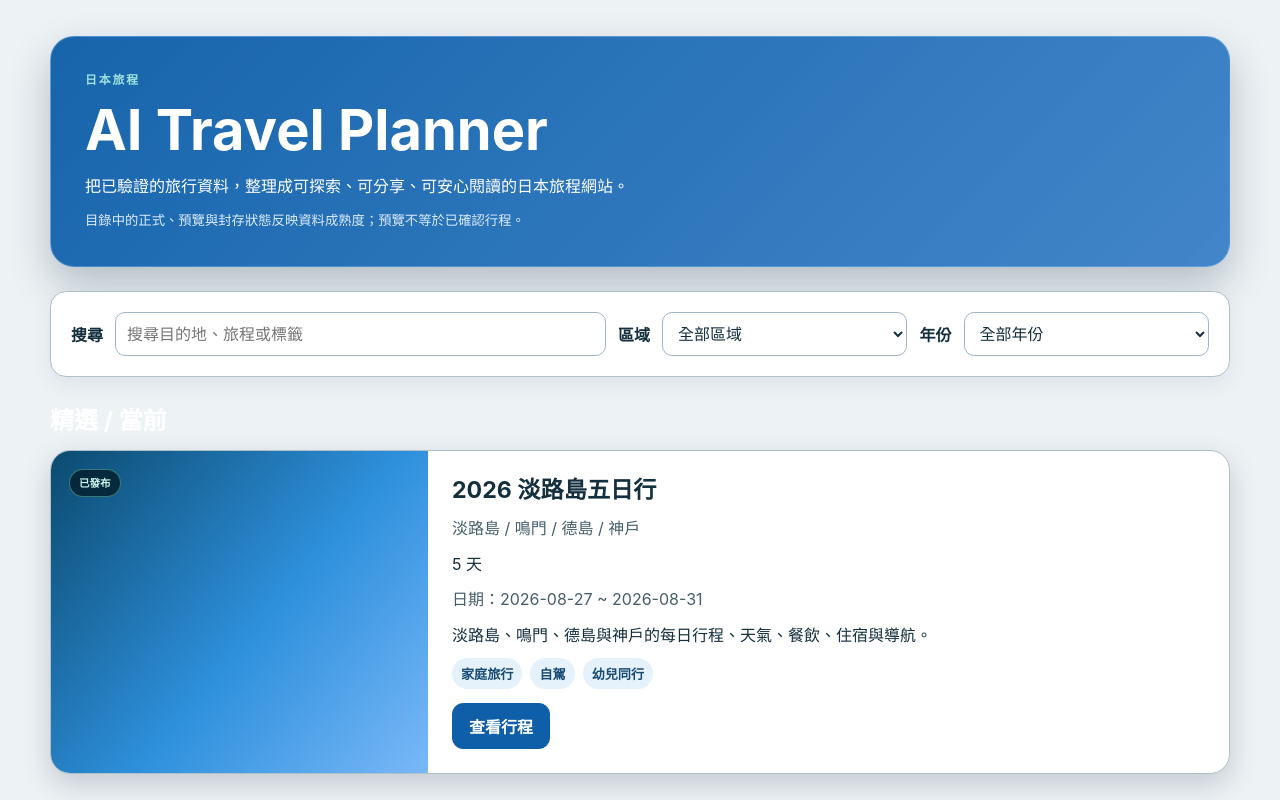
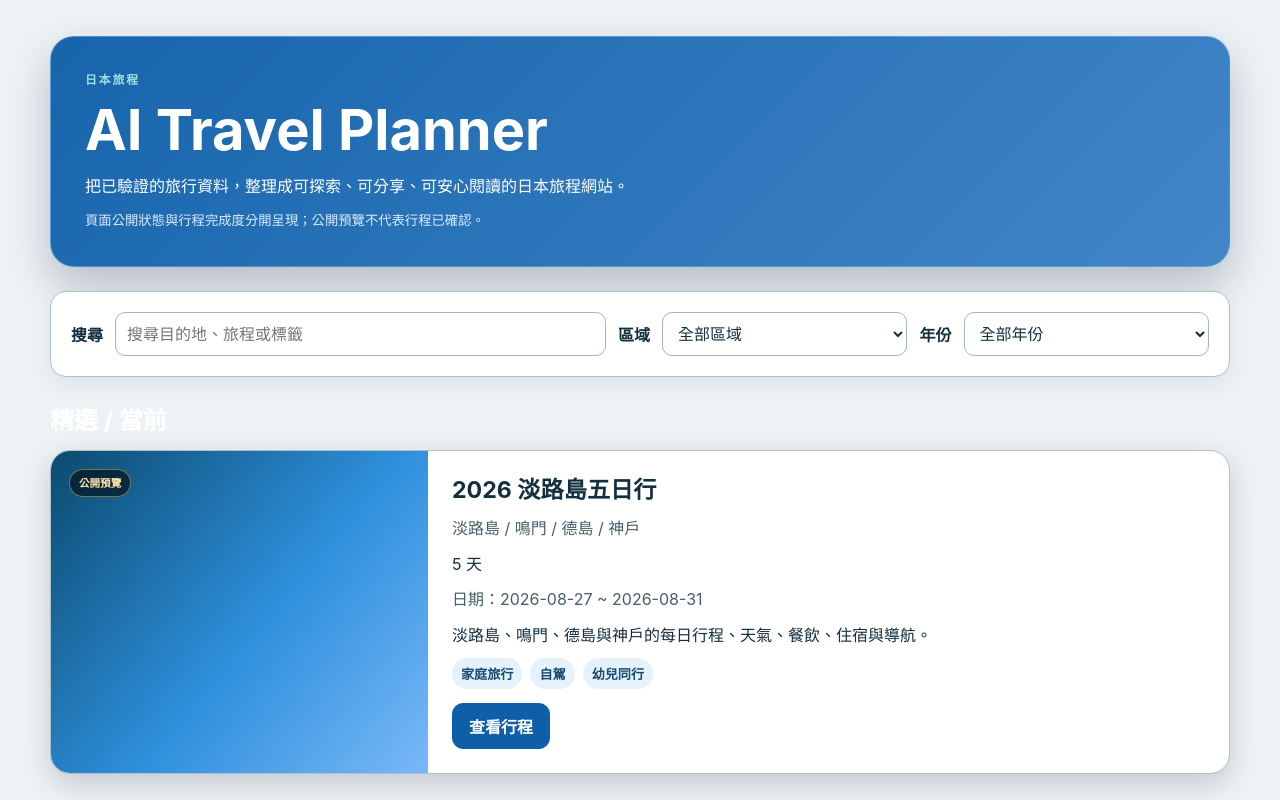
Before and after one commit to JackyTsai70113/ai-travel-planner, a React (Vite) app in the folder web/: page / in a window 1280 px wide. Shown: the top 800 px of the page. Built offline with nearby package versions, Linux system fonts and the light colour scheme.

Commit message:
fix: clarify published preview itinerary status

```diff
--- a/web/src/features/trip-catalog/TripCatalogPage.tsx
+++ b/web/src/features/trip-catalog/TripCatalogPage.tsx
@@ -45,13 +45,15 @@ function filterItems(items: TripCatalogEntry[], filters: FilterState): TripCatal
   })
 }
 
-function statusText(status: string): string {
+function statusText(status: string, readiness: string): string {
+  if (status === 'published' && readiness !== 'ready') return '公開預覽'
   if (status === 'published') return '已發布'
   if (status === 'preview') return '預覽'
   return '封存'
 }
 
-function statusClass(status: string): string {
+function statusClass(status: string, readiness: string): string {
+  if (status === 'published' && readiness !== 'ready') return 'status-pill status-preview'
   if (status === 'published') return 'status-pill status-published'
   if (status === 'preview') return 'status-pill status-preview'
   return 'status-pill status-archived'
@@ -74,7 +76,7 @@ function renderCard(item: TripCatalogEntry, setRoute: RouteSetter) {
   return (
     <article className="trip-card" key={item.slug}>
       <div className="trip-card-media" style={{ background }}>
-        <span className={statusClass(item.status)}>{statusText(item.status)}</span>
+        <span className={statusClass(item.status, item.readiness)}>{statusText(item.status, item.readiness)}</span>
       </div>
       <div className="trip-card-body">
         <h3>{item.title}</h3>
--- a/web/src/pages/HomePage.tsx
+++ b/web/src/pages/HomePage.tsx
@@ -17,7 +17,7 @@ export default function HomePage({ catalog, sections, setRoute, searchPlaceholde
         <p className="trip-hero-eyebrow">日本旅程</p>
         <h1>AI Travel Planner</h1>
         <p>把已驗證的旅行資料，整理成可探索、可分享、可安心閱讀的日本旅程網站。</p>
-        <small>目錄中的正式、預覽與封存狀態反映資料成熟度；預覽不等於已確認行程。</small>
+        <small>頁面公開狀態與行程完成度分開呈現；公開預覽不代表行程已確認。</small>
       </header>
       <TripCatalogPage
         catalog={catalog}
```
Also changed, not shown: 1 other file (tests, documents, lock files or other folders).
